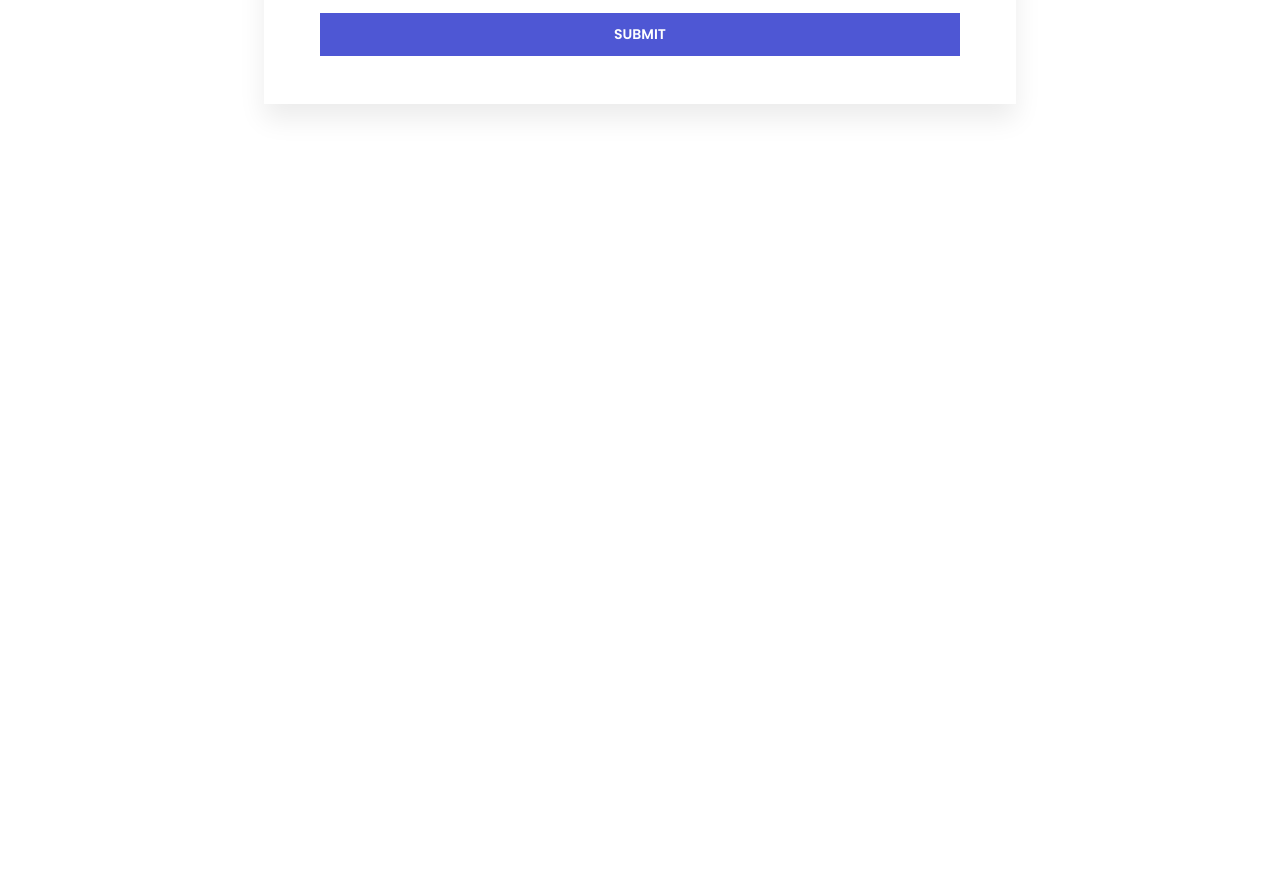
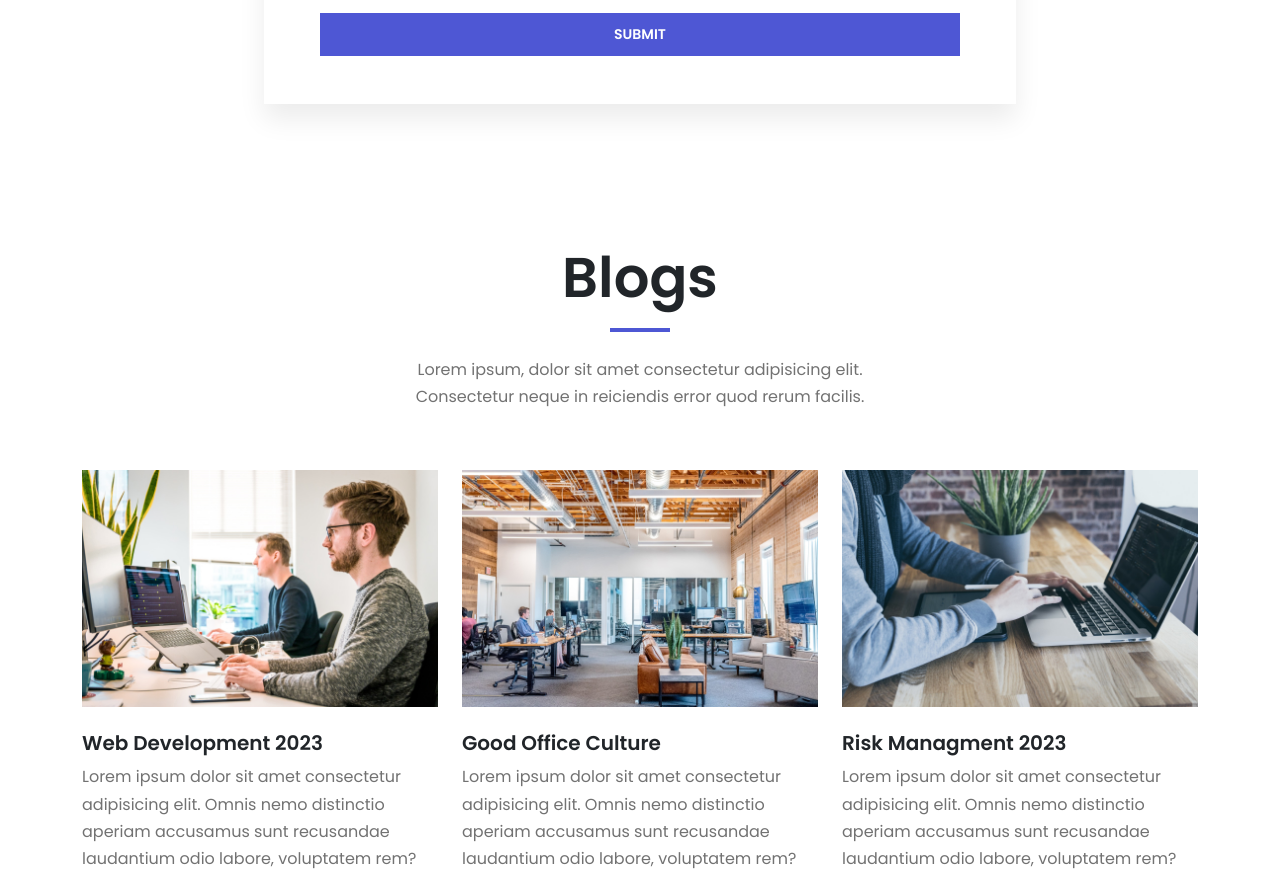
Before and after one commit to shuvo616/Elixir, a plain HTML site: page index.html in a window 1280 px wide. Shown: the part 7552-8432 px from the top of the page. Before the commit the page ends 7796 px from the top, so only its background shows below. Drawn offline with nearby package versions, Linux system fonts and the light colour scheme; some packages are replaced by stand-ins of ours; a script that the page names is missing.

Commit message:
blog section done

```diff
--- a/index.html
+++ b/index.html
@@ -474,7 +474,7 @@
         </div>
     </section>
     <!-- Team -->
-    <section id="teams" class="section-padding">
+    <section id="teams" class="section-padding bg-light">
         <div class="container">
             <div class="row">
                 <div class="col-12 text-center">
@@ -566,6 +566,62 @@
             </div>
         </div>
     </section>
+    <!-- Blog -->
+    <section id="blogs" class="section-padding pt-0">
+        <div class="container">
+            <div class="row">
+                <div class="col-12 text-center">
+                    <div class="section-title">
+                        <h1 class="display-4 fw-semibold">Blogs</h1>
+                        <div class="line"></div>
+                        <p>Lorem ipsum, dolor sit amet consectetur adipisicing elit. Consectetur neque in reiciendis
+                            error quod rerum facilis.</p>
+                    </div>
+                </div>
+            </div>
+            <div class="row">
+                <!-- Blog One -->
+                <div class="col-md-4">
+                    <div class="blog-post image-zoom">
+                        <div class="image-zoom-warper">
+                            <img src="imsges/blog-post-1.jpg" alt="">
+                        </div>
+                        <h5 class="mt-4">Web Development 2023</h5>
+                        <p>Lorem ipsum dolor sit amet consectetur adipisicing elit. Omnis nemo distinctio aperiam
+                            accusamus sunt recusandae laudantium odio labore, voluptatem rem?
+                        </p>
+                        <a href="#">Read More</a>
+                    </div>
+                </div>
+                <!-- Blog Two -->
+                <div class="col-md-4">
+                    <div class="blog-post image-zoom">
+                        <div class="image-zoom-warper">
+                            <img src="imsges/blog-post-2.jpg" alt="">
+                        </div>
+                        <h5 class="mt-4">Good Office Culture</h5>
+                        <p>Lorem ipsum dolor sit amet consectetur adipisicing elit. Omnis nemo distinctio aperiam
+                            accusamus sunt recusandae laudantium odio labore, voluptatem rem?
+                        </p>
+                        <a href="#">Read More</a>
+                    </div>
+                </div>
+                <!-- Blog Three -->
+                <div class="col-md-4">
+                    <div class="blog-post image-zoom">
+                        <div class="image-zoom-warper">
+                            <img src="imsges/blog-post-3.jpg" alt="">
+                        </div>
+                        <h5 class="mt-4">Risk Managment 2023</h5>
+                        <p>Lorem ipsum dolor sit amet consectetur adipisicing elit. Omnis nemo distinctio aperiam
+                            accusamus sunt recusandae laudantium odio labore, voluptatem rem?
+                        </p>
+                        <a href="#">Read More</a>
+                    </div>
+                </div>
+            </div>
+        </div>
+    </section>
     <!-- Bootstrap 5.3 cdn -->
     <script src="https://cdn.jsdelivr.net/npm/bootstrap@5.3.0-alpha1/dist/js/bootstrap.bundle.min.js"></script>
     <!-- Fancy Box cdn  -->
```
